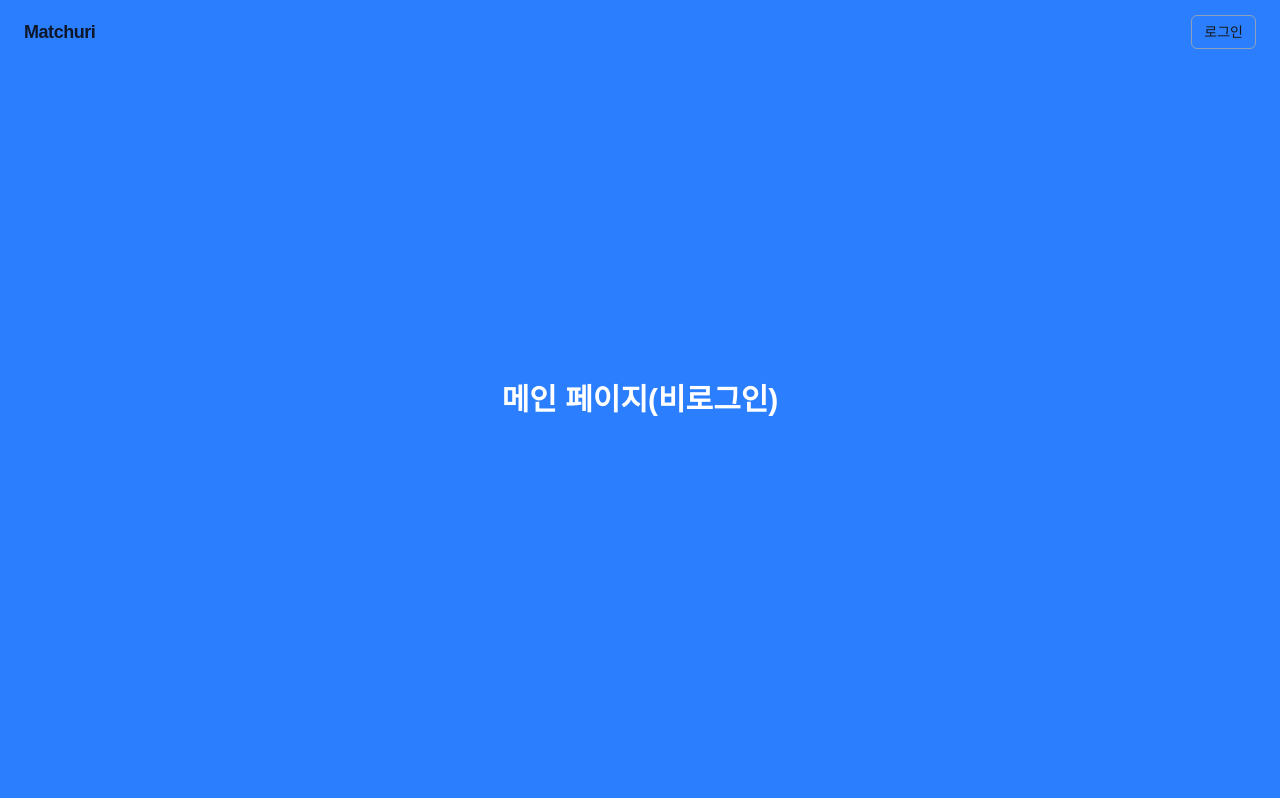
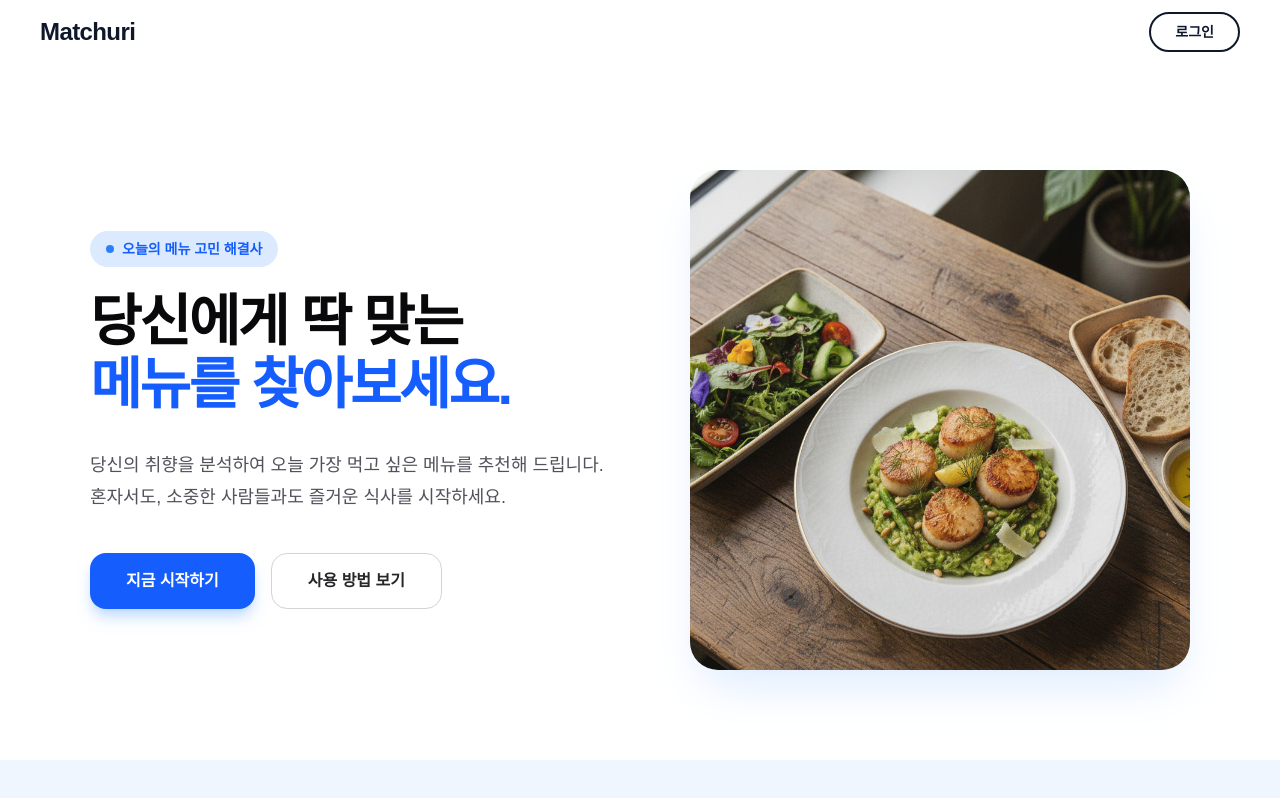
Before and after one commit to matchuri/frontend, a Next.js app: page / in a window 1280 px wide. Built offline with nearby package versions, Linux system fonts and the light colour scheme; no server answers.

Commit message:
[Feat] 홈페이지 메인 화면 UI 렌더링 (#203)

```diff
--- a/src/app/page.tsx
+++ b/src/app/page.tsx
@@ -1,19 +1,153 @@
 "use client";
+
+import Image from "next/image";
+import { useRef } from "react";
+import { ChefHat, Map, SlidersHorizontal } from "lucide-react";
 
 import { useRootRedirectGuard } from "@/features/routeGuard/application/hooks/useRootRedirectGuard";
 
+import HomeGuideCard from "@/ui/components/HomeGuideCard";
+
+import { homePageStyles } from "@/ui/styles/homePageStyles";
+
 export default function Home() {
     const { shouldShowPublicHome } = useRootRedirectGuard();
+    const guideSectionRef = useRef<HTMLElement | null>(null);
 
     if (!shouldShowPublicHome) {
         return null;
     }
 
+    const handleClickStart = () => {
+        alert("로그인이 필요합니다.");
+    };
+
+    const handleClickGuide = () => {
+        guideSectionRef.current?.scrollIntoView({
+            behavior: "smooth",
+            block: "start",
+        });
+    };
+
     return (
-        <main className="flex items-center justify-center min-h-screen bg-blue-500">
-            <h1 className="text-3xl font-bold text-white">
-                메인 페이지(비로그인)
-            </h1>
+        <main className={homePageStyles.container}>
+            <section className={homePageStyles.heroSection}>
+                <div className={homePageStyles.heroContent}>
+                    <div className={homePageStyles.badge}>
+                        <span className={homePageStyles.badgeDot} />
+                        오늘의 메뉴 고민 해결사
+                    </div>
+
+                    <h1 className={homePageStyles.title}>
+                        당신에게 딱 맞는
+                        <br />
+                        <span className={homePageStyles.titleHighlight}>
+                            메뉴를 찾아보세요.
+                        </span>
+                    </h1>
+
+                    <p className={homePageStyles.description}>
+                        당신의 취향을 분석하여 오늘 가장 먹고 싶은 메뉴를 추천해 드립니다.
+                        <br />
+                        혼자서도, 소중한 사람들과도 즐거운 식사를 시작하세요.
+                    </p>
+
+                    <div className={homePageStyles.buttonGroup}>
+                        <button
+                            type="button"
+                            onClick={handleClickStart}
+                            className={homePageStyles.startButton}
+                        >
+                            지금 시작하기
+                        </button>
+
+                        <button
+                            type="button"
+                            onClick={handleClickGuide}
+                            className={homePageStyles.guideButton}
+                        >
+                            사용 방법 보기
+                        </button>
+                    </div>
+                </div>
+
+                <div className={homePageStyles.imageWrapper}>
+                    <Image
+                        src="/images/food_image.png"
+                        alt="메뉴 추천 음식 이미지"
+                        fill
+                        priority
+                        sizes="(max-width: 1024px) 100vw, 45vw"
+                        className={homePageStyles.image}
+                    />
+                </div>
+            </section>
+
+            <section
+                ref={guideSectionRef}
+                className={homePageStyles.guideSection}
+            >
+                <div className={homePageStyles.guideContent}>
+                    <div className={homePageStyles.guideHeader}>
+                        <h2 className={homePageStyles.guideTitle}>
+                            이렇게 사용하세요
+                        </h2>
+
+                        <div className={homePageStyles.guideUnderline} />
+                    </div>
+
+                    <div className={homePageStyles.guideGrid}>
+                        <HomeGuideCard
+                            step="1"
+                            title="취향 설정"
+                            description={
+                                <>
+                                    선호하는 맛, 조리방식, 음식 종류 등을
+                                    <br />
+                                    상세하게 설정하세요.
+                                </>
+                            }
+                            icon={<SlidersHorizontal size={16} />}
+                        />
+
+                        <HomeGuideCard
+                            step="2"
+                            title="메뉴 추천 받기"
+                            description={
+                                <>
+                                    추천된 3가지 메뉴 중
+                                    <br />
+                                    원하는 메뉴를 선택하세요.
+                                </>
+                            }
+                            icon={<ChefHat size={16} />}
+                        />
+
+                        <HomeGuideCard
+                            step="3"
+                            title="맛집 방문"
+                            description={
+                                <>
+                                    지도에 표시된 주변 맛집을
+                                    <br />
+                                    확인하고 방문하세요.
+                                </>
+                            }
+                            icon={<Map size={16} />}
+                        />
+                    </div>
+                </div>
+            </section>
+
+            <footer className={homePageStyles.footer}>
+                <span>© 2026 MenuMatch. All rights reserved.</span>
+
+                <div className={homePageStyles.footerLinks}>
+                    <span>Privacy Policy</span>
+                    <span>Terms of Service</span>
+                    <span>Contact Support</span>
+                </div>
+            </footer>
         </main>
     );
 }
--- /dev/null
+++ b/src/ui/components/HomeGuideCard.tsx
@@ -0,0 +1,37 @@
+import type { ReactNode } from "react";
+
+import { homeGuideCardStyles } from "@/ui/styles/homeGuideCardStyles";
+
+interface HomeGuideCardProps {
+    readonly step: string;
+    readonly title: string;
+    readonly description: ReactNode;
+    readonly icon: ReactNode;
+}
+
+export default function HomeGuideCard({
+    step,
+    title,
+    description,
+    icon,
+}: HomeGuideCardProps) {
+    return (
+        <article className={homeGuideCardStyles.card}>
+            <div className={homeGuideCardStyles.stepBox}>
+                {step}
+
+                <span className={homeGuideCardStyles.iconBadge}>
+                    {icon}
+                </span>
+            </div>
+
+            <h3 className={homeGuideCardStyles.title}>
+                {title}
+            </h3>
+
+            <p className={homeGuideCardStyles.description}>
+                {description}
+            </p>
+        </article>
+    );
+}
--- /dev/null
+++ b/src/ui/styles/homeGuideCardStyles.ts
@@ -0,0 +1,10 @@
+export const homeGuideCardStyles = {
+    card:
+        "flex h-64 flex-col items-center justify-center rounded-[24px] bg-white px-10 text-center shadow-md shadow-zinc-200",
+    stepBox:
+        "relative flex h-16 w-16 items-center justify-center rounded-2xl bg-blue-600 text-2xl font-extrabold text-white shadow-lg shadow-blue-200",
+    iconBadge:
+        "absolute -bottom-2 -right-2 flex h-7 w-7 items-center justify-center rounded-full bg-white text-blue-600 shadow-md",
+    title: "mt-7 text-lg font-extrabold text-zinc-900",
+    description: "mt-7 text-sm leading-5 text-zinc-500",
+} as const;
--- /dev/null
+++ b/src/ui/styles/homePageStyles.ts
@@ -0,0 +1,36 @@
+export const homePageStyles = {
+    container: "min-h-screen bg-white",
+
+    heroSection:
+        "mx-auto flex min-h-[760px] max-w-[1180px] items-center justify-between gap-16 px-10 pt-20",
+    heroContent: "max-w-[520px]",
+
+    badge:
+        "mb-6 inline-flex items-center gap-2 rounded-full bg-blue-100 px-4 py-2 text-sm font-semibold text-blue-600",
+    badgeDot: "h-2 w-2 rounded-full bg-blue-500",
+
+    title: "text-[56px] font-extrabold leading-[1.12] tracking-[-0.04em] text-zinc-950",
+    titleHighlight: "text-blue-600",
+
+    description: "mt-8 text-lg leading-8 text-zinc-600",
+
+    buttonGroup: "mt-10 flex gap-4",
+    startButton:
+        "h-14 rounded-2xl cursor-pointer bg-blue-600 px-9 text-base font-bold text-white shadow-lg shadow-blue-200 transition hover:bg-blue-700 active:bg-blue-800",
+    guideButton:
+        "h-14 rounded-2xl cursor-pointer border border-zinc-300 bg-white px-9 text-base font-bold text-zinc-800 transition hover:bg-zinc-50 active:bg-zinc-100",
+
+    imageWrapper: "relative h-[500px] w-[500px] overflow-hidden rounded-[28px] shadow-2xl shadow-blue-100",
+    image: "object-cover",
+
+    guideSection: "bg-blue-50 px-10 py-20",
+    guideContent: "mx-auto max-w-[1120px]",
+    guideHeader: "text-center",
+    guideTitle: "text-4xl font-extrabold text-zinc-900",
+    guideUnderline: "mx-auto mt-6 h-1 w-14 rounded-full bg-blue-600",
+    guideGrid: "mt-16 grid grid-cols-3 gap-12",
+
+    footer:
+        "flex h-24 items-center justify-between border-t border-zinc-200 px-10 text-sm text-zinc-500",
+    footerLinks: "flex gap-8",
+} as const;
--- a/src/ui/styles/navbarStyles.ts
+++ b/src/ui/styles/navbarStyles.ts
@@ -1,17 +1,21 @@
 export const navbarStyles = {
-  nav: "fixed top-0 right-0 z-50 flex h-16 items-center justify-between px-6 transition-all",
-  logo: "text-lg font-bold tracking-tight text-slate-900",
+    nav:
+        "fixed left-0 right-0 top-0 z-50 flex h-16 items-center justify-between bg-transparent px-10 transition-all",
+    logo:
+        "text-2xl font-extrabold tracking-tight text-slate-900",
     rightGroup: "flex items-center gap-4",
     authRightOnly: "ml-auto flex items-center gap-4",
     dropdown:
         "absolute right-0 top-[calc(100%+12px)] flex h-[72px] w-[224px] items-center rounded-[24px] border border-slate-200 bg-white px-4 shadow-[0_16px_40px_rgba(15,23,42,0.12)]",
     dropdownItem:
-    "flex h-full w-full items-center gap-3 rounded-[20px] text-left text-[14px] font-medium text-slate-700 transition-colors hover:bg-slate-50",
+        "flex h-full w-full items-center gap-3 rounded-[20px] px-3 text-left text-[14px] font-medium text-slate-700 transition-colors hover:bg-slate-50",
     profileWrapper: "relative flex items-center",
 } as const;
 
 export const authButtonStyles = {
     base: "transition-colors",
-  login: "rounded-md border border-slate-400 px-3 py-1.5 text-sm font-medium",
-  profile: "flex h-10 w-10 items-center justify-center rounded-full bg-slate-100 hover:bg-slate-200",
+    login:
+        "rounded-full border-2 border-slate-900 bg-white px-6 py-2 text-sm font-bold text-slate-900 hover:bg-slate-100 active:bg-slate-200",
+    profile:
+        "flex h-10 w-10 items-center justify-center rounded-full bg-slate-100 hover:bg-slate-200",
 } as const;
```
Also changed, not shown: public/images/food_image.png (added). Lines whose indentation alone changed are shown as unchanged.
